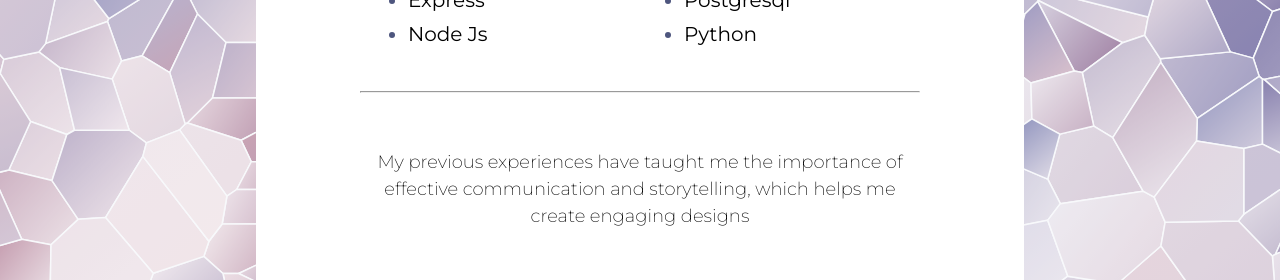
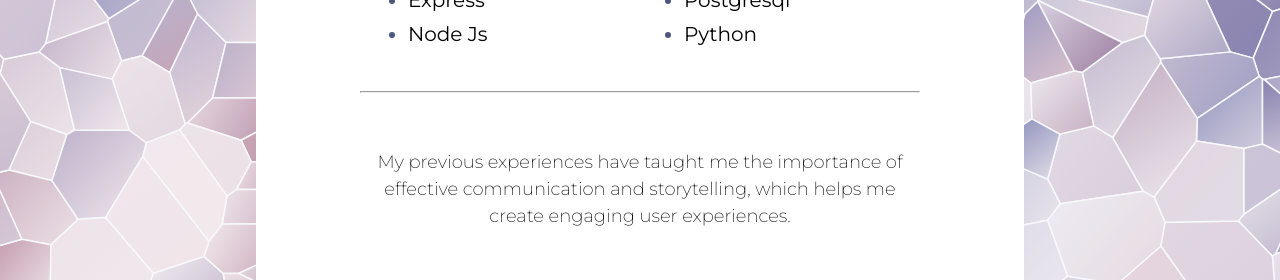
Before and after one commit to github-education-resources/codespaces-project-template-js, a React (Vite) app: page / in a window 1280 px wide. Shown: the part 1380-1660 px from the top of the page. Built offline with nearby package versions, Linux system fonts and the light colour scheme.

Commit message:
Commit made from VS Code Azure Static Web Apps

```diff
--- a/src/Components/About.jsx
+++ b/src/Components/About.jsx
@@ -45,7 +45,7 @@ const skillsList = [
  * about you on a professional level.
  */
 const detailOrQuote =
-  "My previous experiences have taught me the importance of effective communication and storytelling, which helps me create engaging designs";
+  "My previous experiences have taught me the importance of effective communication and storytelling, which helps me create engaging user experiences.";
 
 const About = () => {
   return (
--- a/src/Components/Footer.jsx
+++ b/src/Components/Footer.jsx
@@ -58,13 +58,13 @@ const Footer = (props) => {
           </a>
         )}
         {gitHub && (
-          <a href={`https://github.com/${gitHub}`} target="_blank" rel="noopener noreferrer">
+          <a href={`https://github.com/charleslamb212`} target="_blank" rel="noopener noreferrer">
             <img src={gitHubIcon} alt="GitHub" className="socialIcon" />
           </a>
         )}
         {instagram && (
           <a
-            href={`https://www.instagram.com/${instagram}`}
+            href={`https://www.instagram.com/_charleslamb/`}
             target="_blank"
             rel="noopener noreferrer"
           >
@@ -73,7 +73,7 @@ const Footer = (props) => {
         )}
         {linkedIn && (
           <a
-            href={`https://www.linkedin.com/in/${linkedIn}`}
+            href={`https://www.linkedin.com/in/charles-lamb-892a95a8/`}
             target="_blank"
             rel="noopener noreferrer"
           >
```
